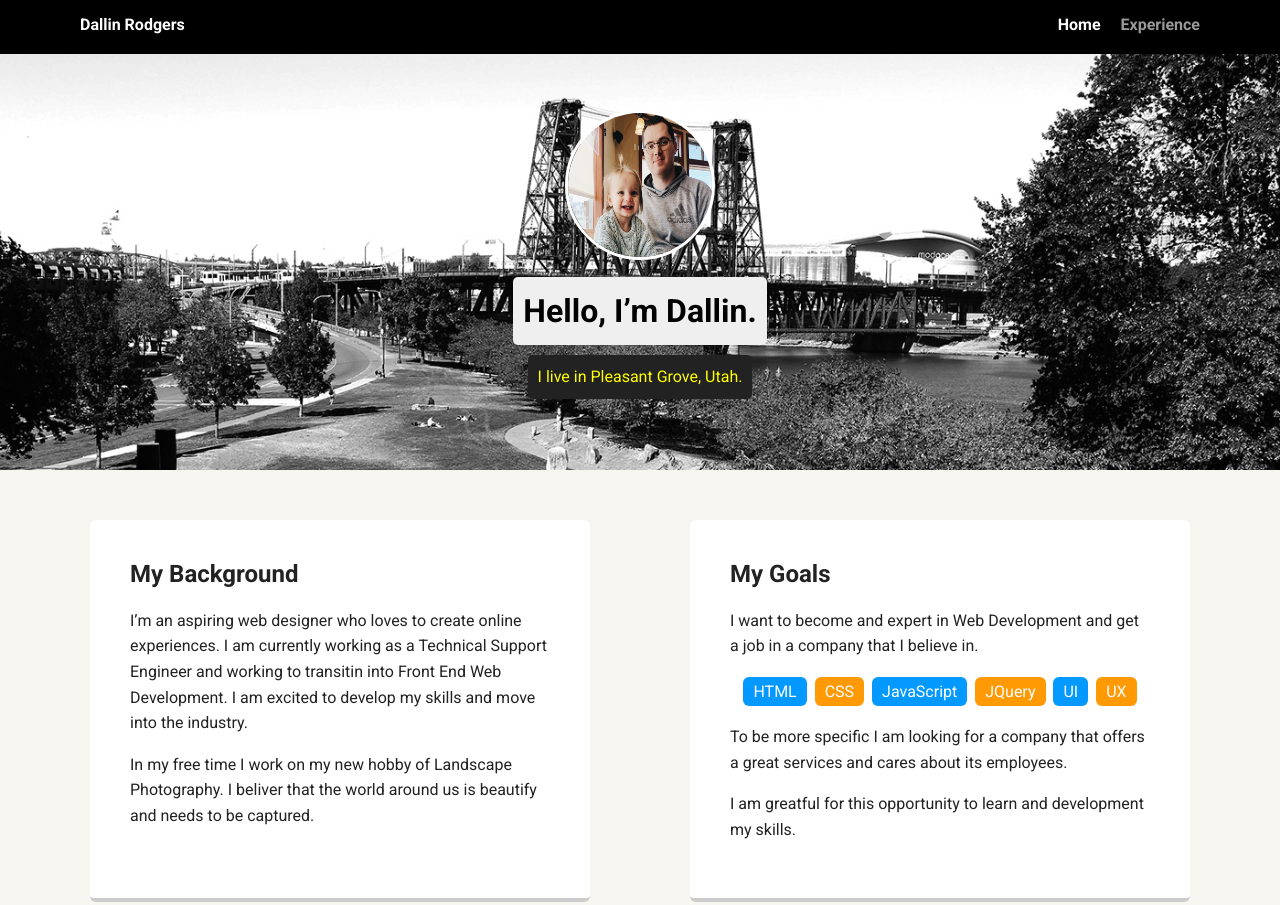
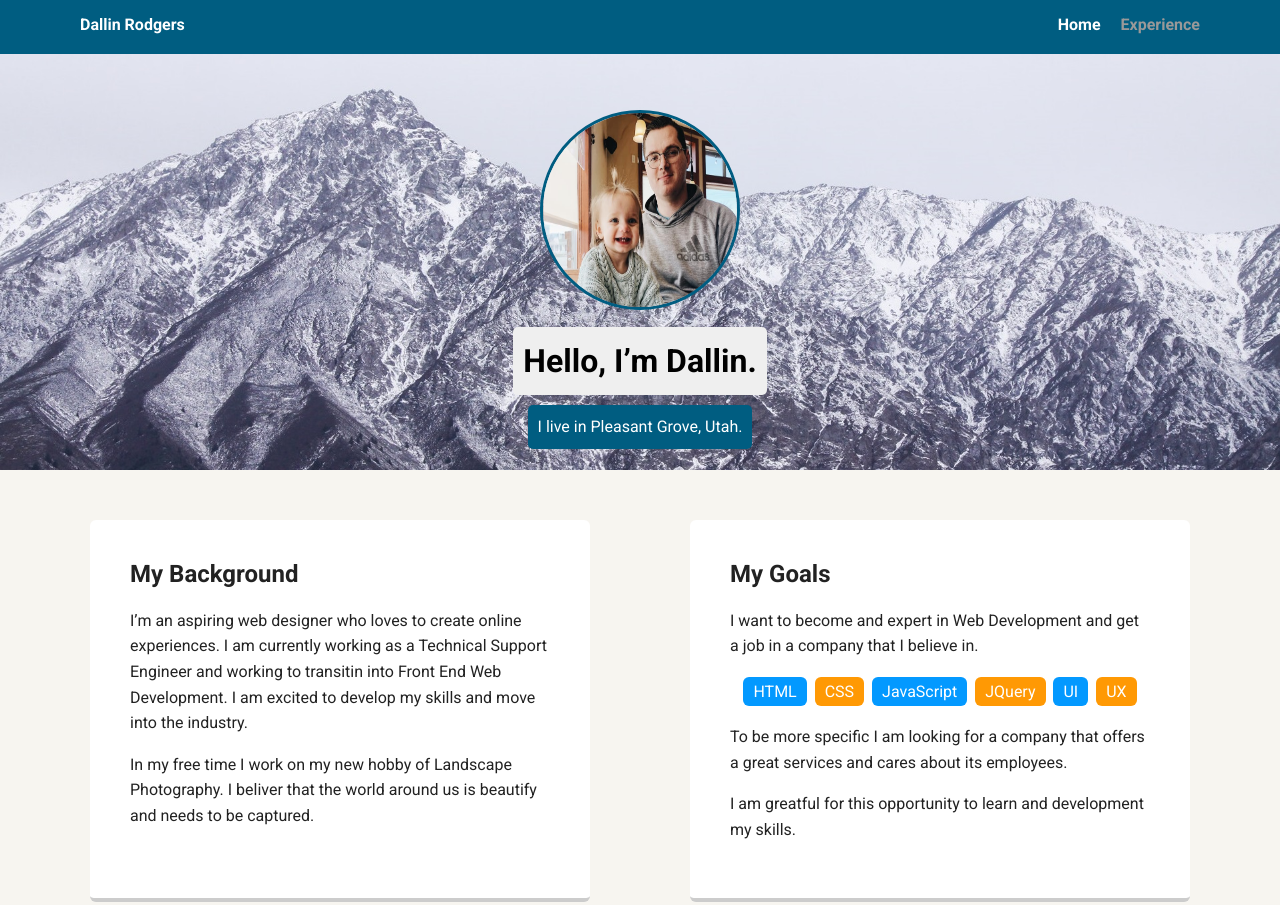
Before and after one commit to DallinRodgers/My_Personal_Profile_Page, a plain HTML site: page index.html in a window 1280 px wide. Shown: the top 905 px of the page. Drawn offline with Linux system fonts and the light colour scheme; a web font is replaced by a local one.

Commit message:
Update style.css

```diff
--- a/styles.css
+++ b/styles.css
@@ -25,7 +25,7 @@ a:hover {
 
 .main-nav {
   width: 100%;
-  background: black;
+  background: rgb(0, 93, 129);
   min-height: 30px;
   padding: 10px;
   position: fixed;
@@ -61,7 +61,7 @@ a:hover {
 
 header {
   text-align: center;
-  background: url("images/portland.jpg") no-repeat top center;
+  background: url("images/rocky-mountains.jpg") no-repeat top center;
   background-size: cover;
   overflow: hidden;
   padding-top: 60px;
@@ -71,14 +71,14 @@ header {
 }
 header .profile-image {
   margin-top: 50px;
-  width: 150px;
-  height: 150px;
+  width: 200px;
+  height: 200px;
   border-radius: 50%;
-  border: 3px solid white;
+  border: 3px solid rgb(0, 93, 129);
   transition: all 0.5s;
 }
 header .profile-image:hover {
-  transform: scale(1.2) rotate(5deg);
+  transform: scale(1.1) rotate(5deg);
 }
 .tag {
   background-color: #efefef;
@@ -89,8 +89,8 @@ header .profile-image:hover {
   margin: 10px auto;
 }
 .location {
-  background-color: #222;
-  color: yellow;
+  background-color: rgb(0, 93, 129);
+  color: white;
 }
 .card {
   margin: 30px;
```
Also changed, not shown: images/rocky-mountains.jpg (added).
